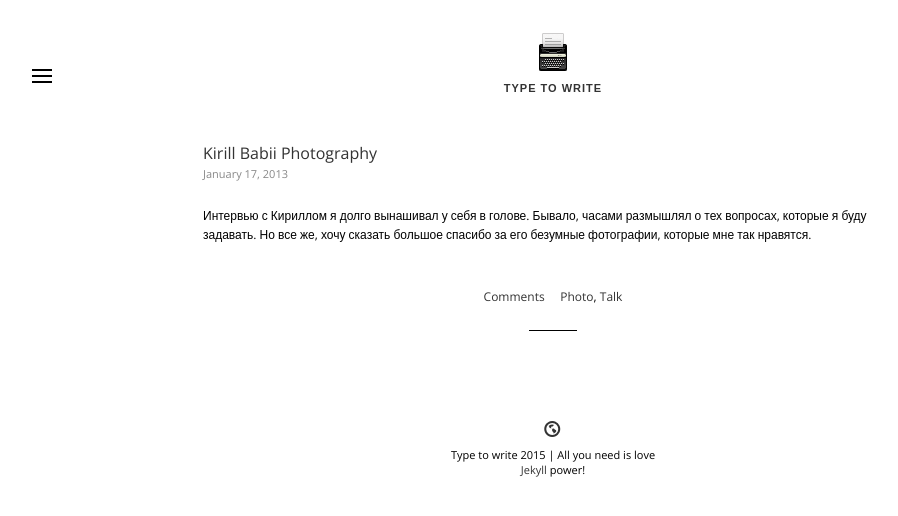
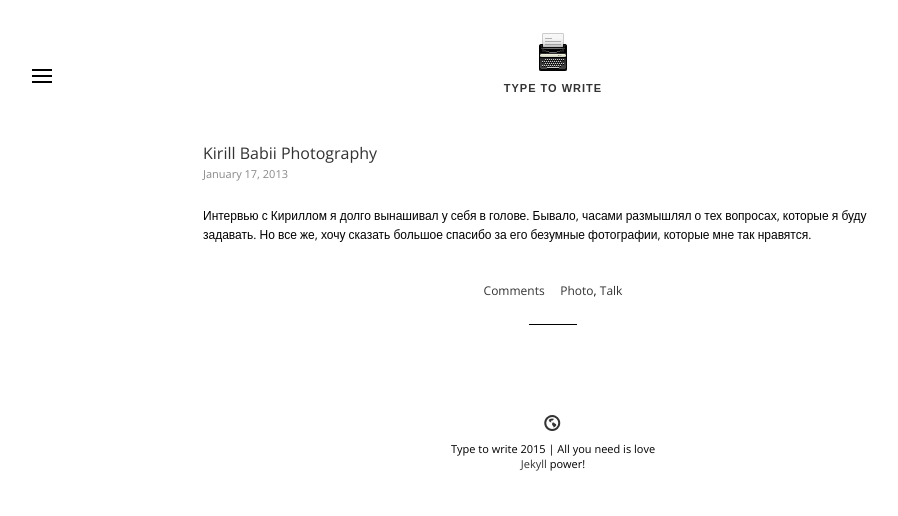
Before and after one commit to AlekseyTarasov/typetowrite.github.io, a Jekyll site: the page built from index.html, in a window 1280 px wide. Shown: the top 516 px of the page, without its empty margins (87-985 px from the left). Built offline with Jekyll 4.4.1, drawn with Linux system fonts in a browser that asks for light colours; nearby versions of some CDN libraries; the list of posts is cut into pages by our own code; comment, search, counter and statistics services are not loaded.

Commit message:
Update theme.css

```diff
--- a/assets/css/theme.css
+++ b/assets/css/theme.css
@@ -189,8 +189,8 @@ overflow: hidden;
 }
 
 .post-footer{
-	text-align: center;
-	padding: 2.5em 2em 0px;
+  text-align: center;
+  padding: 2em 2em 0px;
 }
 
 .f-1:before,
```
